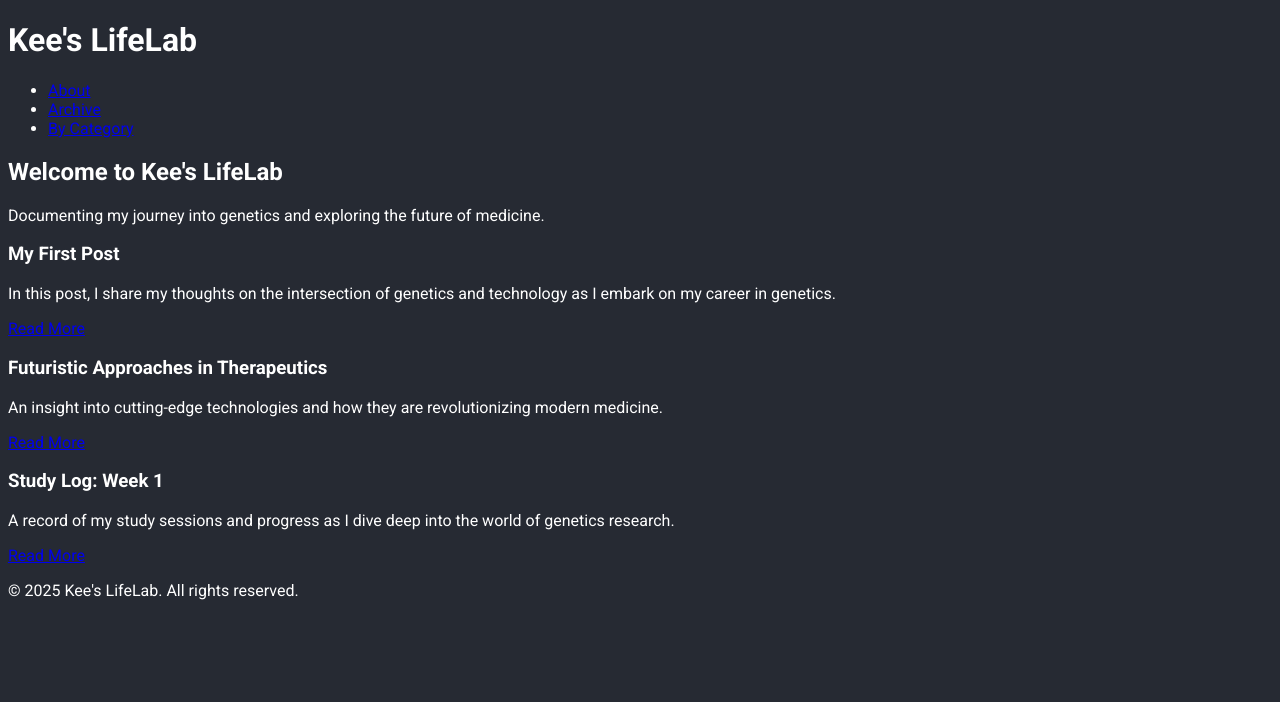
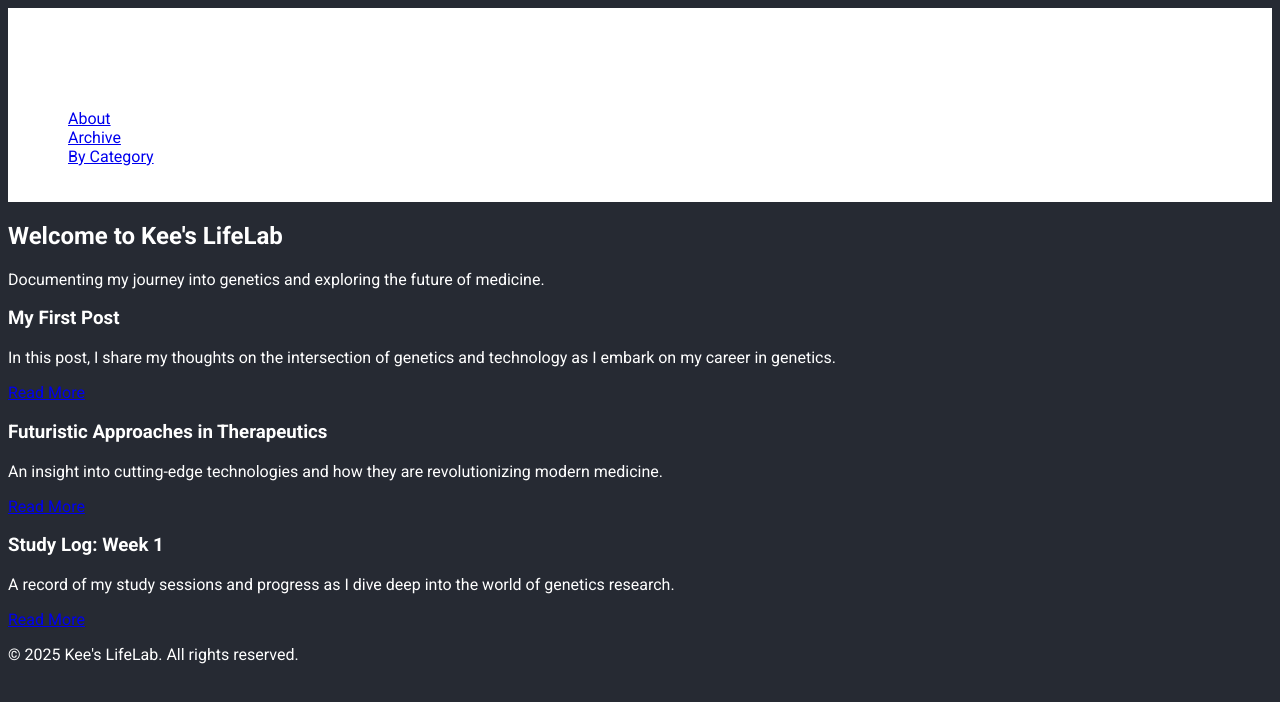
Before and after one commit to T-Therapeutics-Lab/MotherEarth, a plain HTML site: page index.html in a window 1280 px wide. Drawn offline with Linux system fonts and the light colour scheme.

Commit message:
Update styles.css

```diff
--- a/styles.css
+++ b/styles.css
@@ -3,3 +3,9 @@ body {
   font-family: 'Roboto', sans-serif; /* Body 부분 모든 폰트 */
   color: #FFFFFF; /* Body 부분 모든 폰트 */
 }
+
+#topheader {
+  background-color: #FFFFFF;
+  padding:20px;
+
+}
```
